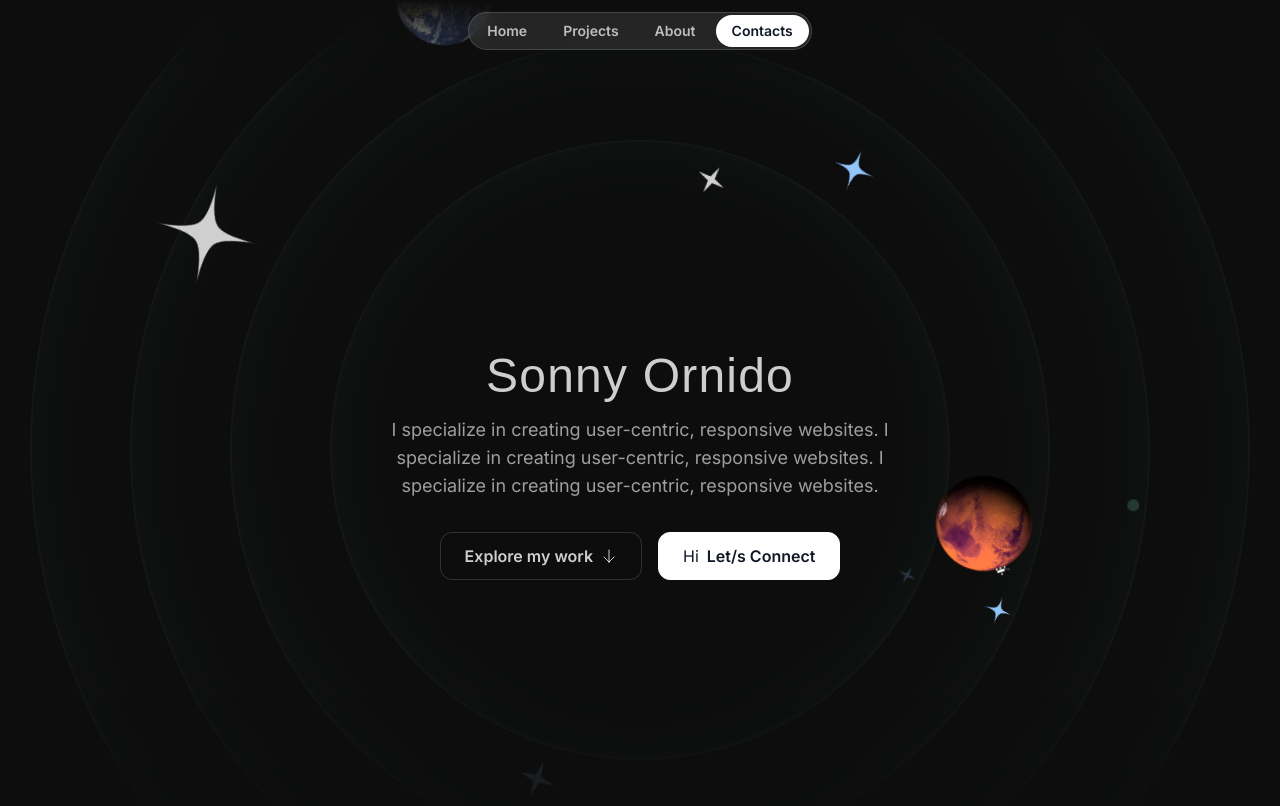
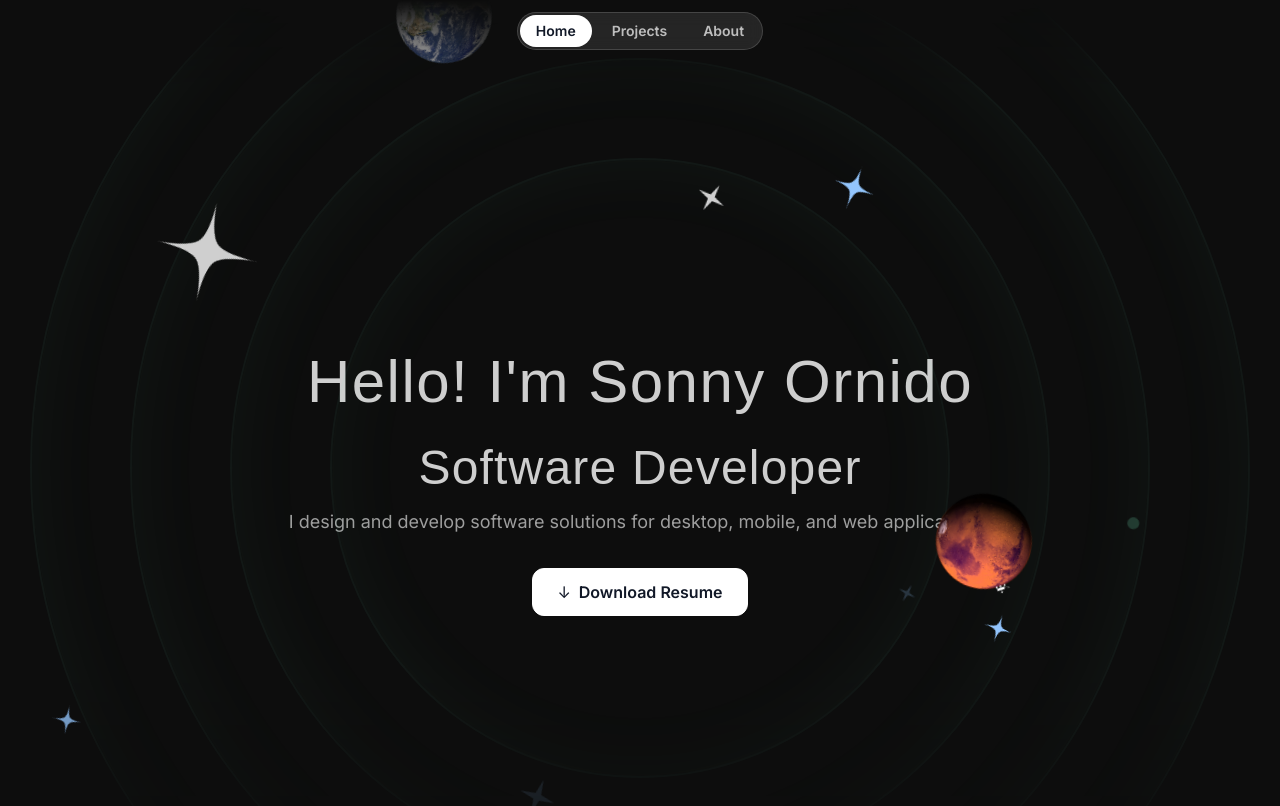
Before and after one commit to ornido77/portfolio2025, a Next.js app: page / in a window 1280 px wide. Shown: the top 806 px of the page. Built offline with nearby package versions, Linux system fonts and the light colour scheme; a web font is replaced by a local one.

Commit message:
Navigation

```diff
--- a/src/app/globals.css
+++ b/src/app/globals.css
@@ -18,3 +18,7 @@
         @apply lg:max-w-5xl;
     }
 }
+
+html {
+    scroll-behavior: smooth;
+}
--- a/src/app/page.tsx
+++ b/src/app/page.tsx
@@ -2,16 +2,22 @@ import { AboutSection } from "@/sections/About";
 import { ContactSection } from "@/sections/Contact";
 import { Footer } from "@/sections/Footer";
 import { Header } from "@/sections/Header";
-import { HeroSection } from "@/sections/Hero";
+import { HomeSection } from "@/sections/Home";
 import { ProjectsSection } from "@/sections/Projects";
 
 export default function Home() {
   return (
     <div>
       <Header />
-      <HeroSection />
-      <ProjectsSection />
-      <AboutSection />
+      <section id="home">
+        <HomeSection />
+      </section>
+      <section id="projects">
+        <ProjectsSection />
+      </section>
+      <section id="about">
+        <AboutSection />
+      </section>
       <ContactSection />
       <Footer />
     </div>
--- a/src/components/Card.tsx
+++ b/src/components/Card.tsx
@@ -1,16 +1,18 @@
-import { PropsWithChildren } from "react";
+import { ComponentPropsWithoutRef, PropsWithChildren } from "react";
 import { twMerge } from "tailwind-merge";
 
 export const Card = ({
   className,
   children,
-}: PropsWithChildren<{ className?: string }>) => {
+  ...other
+}: ComponentPropsWithoutRef<"div">) => {
   return (
     <div
       className={twMerge(
         "bg-gray-800 rounded-3xl relative z-0 overflow-hidden after:z-10 after:content-[''] after:absolute after:inset-0 after:outline-2 after:outline after:-outline-offset-2 after:rounded-3xl after:outline-white/20 after:pointer-events-none p-6",
         className
       )}
+      {...other}
     >
       {children}
     </div>
--- a/src/components/HeroOrbit.tsx
+++ b/src/components/HomeOrbit.tsx
@@ -1,7 +1,7 @@
 import { PropsWithChildren } from "react";
 import { twMerge } from "tailwind-merge";
 
-export const HeroOrbit = ({
+export const HomeOrbit = ({
   children,
   size,
   rotation,
--- a/src/sections/Header.tsx
+++ b/src/sections/Header.tsx
@@ -1,19 +1,56 @@
+"use client";
+
+import { useEffect, useState } from "react";
+import Link from "next/link";
+
 export const Header = () => {
+  const [activeSection, setActiveSection] = useState("home");
+
+  useEffect(() => {
+    const sections = document.querySelectorAll("section[id]");
+
+    const observer = new IntersectionObserver(
+      (entries) => {
+        entries.forEach((entry) => {
+          if (entry.isIntersecting) {
+            setActiveSection(entry.target.id);
+          }
+        });
+      },
+      { threshold: 0.5 }
+    );
+
+    sections.forEach((section) => observer.observe(section));
+
+    return () => sections.forEach((section) => observer.unobserve(section));
+  }, []);
+
+  const handleNavClick = (e: React.MouseEvent, sectionId: string) => {
+    e.preventDefault();
+    const section = document.getElementById(sectionId);
+    if (section) {
+      window.scrollTo({
+        top: section.offsetTop - 50, // Adjust for fixed navbar
+        behavior: "smooth",
+      });
+    }
+  };
+
   return (
     <div className="flex justify-center items-center fixed top-3 w-full z-10">
       <nav className="flex gap-1 p-0.5 border border-white/15 rounded-full bg-white/10 backdrop-blur">
-        <a href="#" className="nav-item">
-          Home
-        </a>
-        <a href="#" className="nav-item">
-          Projects
-        </a>
-        <a href="#" className="nav-item">
-          About
-        </a>
-        <a href="#" className="nav-item bg-white text-gray-900 hover:bg-white/70 hover:text-gray-900">
-          Contacts
-        </a>
+        {["home", "projects", "about"].map((section) => (
+          <a
+            key={section}
+            href={`#${section}`}
+            onClick={(e) => handleNavClick(e, section)}
+            className={`nav-item ${
+              activeSection === section ? "bg-white text-gray-900" : ""
+            }`}
+          >
+            {section.charAt(0).toUpperCase() + section.slice(1)}
+          </a>
+        ))}
       </nav>
     </div>
   );
--- a/src/sections/Hero.tsx
+++ b/src/sections/Home.tsx
@@ -6,9 +6,9 @@ import jupiterImage from "@/assets/images/jupiter.png";
 import StarIcon from "@/assets/icons/star.svg";
 import SparkleIcon from "@/assets/icons/sparkle.svg";
 import Image from "next/image";
-import { HeroOrbit } from "@/components/HeroOrbit";
+import { HomeOrbit } from "@/components/HomeOrbit";
 
-export const HeroSection = () => {
+export const HomeSection = () => {
   return (
     <div className="py-60 md:py-80 relative z-0 overflow-x-clip">
       <div className="absolute inset-0 [mask-image:linear-gradient(to_bottom,transparent,black_10%,black_70%,transparent)]">
@@ -16,56 +16,60 @@ export const HeroSection = () => {
         <div className="size-[820px] hero-ring"></div>
         <div className="size-[1020px] hero-ring"></div>
         <div className="size-[1220px] hero-ring"></div>
-        <HeroOrbit size={430} rotation={-15} shouldOrbit spinDuration="30s">
+        <HomeOrbit size={430} rotation={-15} shouldOrbit spinDuration="30s">
           <SparkleIcon className="size-8 text-blue-300/200" />
-        </HeroOrbit>
-        <HeroOrbit size={440} rotation={90} shouldOrbit spinDuration="32s">
+        </HomeOrbit>
+        <HomeOrbit size={440} rotation={90} shouldOrbit spinDuration="32s">
           <SparkleIcon className="size-5 text-blue-300/20" />
-        </HeroOrbit>
-        <HeroOrbit size={530} rotation={180} shouldOrbit spinDuration="36s">
+        </HomeOrbit>
+        <HomeOrbit size={530} rotation={180} shouldOrbit spinDuration="36s">
           <SparkleIcon className="size-10 text-blue-300/20" />
-        </HeroOrbit>
-        <HeroOrbit size={550} rotation={20} shouldOrbit spinDuration="36s">
+        </HomeOrbit>
+        <HomeOrbit size={550} rotation={20} shouldOrbit spinDuration="36s">
           <StarIcon className="size-12 text-blue-300" />
-        </HeroOrbit>
-        <HeroOrbit size={590} rotation={100} shouldOrbit spinDuration="38s">
+        </HomeOrbit>
+        <HomeOrbit size={590} rotation={100} shouldOrbit spinDuration="38s">
           <StarIcon className="size-8 text-blue-300" />
-        </HeroOrbit>
-        <HeroOrbit size={600} rotation={88} shouldOrbit spinDuration="38s">
+        </HomeOrbit>
+        <HomeOrbit size={600} rotation={88} shouldOrbit spinDuration="38s">
           <Image src={marsImage} alt="Coder" className="size-[100px]" />
-        </HeroOrbit>
-        <HeroOrbit size={720} rotation={85} shouldOrbit spinDuration="40s">
+        </HomeOrbit>
+        <HomeOrbit size={720} rotation={85} shouldOrbit spinDuration="40s">
           <div className="size-3 rounded-full bg-emerald-300/20" />
-        </HeroOrbit>
-        <HeroOrbit size={800} rotation={-32} shouldOrbit spinDuration="42s">
+        </HomeOrbit>
+        <HomeOrbit size={800} rotation={-32} shouldOrbit spinDuration="42s">
           <Image src={earthImage} alt="Coder" className="size-[100px]" />
-        </HeroOrbit>
-        <HeroOrbit size={800} rotation={-72} shouldOrbit spinDuration="42s">
+        </HomeOrbit>
+        <HomeOrbit size={800} rotation={-72} shouldOrbit spinDuration="42s">
           <StarIcon className="size-28 text-white-300" />
-        </HeroOrbit>
-        <HeroOrbit size={1000} rotation={172} shouldOrbit spinDuration="48s">
+        </HomeOrbit>
+        <HomeOrbit size={900} rotation={200} shouldOrbit spinDuration="44s">
+          <StarIcon className="size-8 text-blue-300" />
+        </HomeOrbit>
+        <HomeOrbit size={920} rotation={240} shouldOrbit spinDuration="44s">
+          <StarIcon className="size-8 text-blue-300" />
+        </HomeOrbit>
+        <HomeOrbit size={1000} rotation={172} shouldOrbit spinDuration="44s">
           <Image src={jupiterImage} alt="Coder" className="size-[140px]" />
-        </HeroOrbit>
+        </HomeOrbit>
       </div>
       <div className="container">
-        <div className="max-w-lg mx-auto">
+        <div className="max-w-5xl mx-auto">
+          <h1 className="font-serif text-6xl text-center mt-8 tracking-wide">
+            Hello! I'm Sonny Ornido
+          </h1>
           <h1 className="font-serif text-5xl text-center mt-8 tracking-wide">
-            Sonny Ornido
+            Software Developer
           </h1>
           <p className="mt-4 text-center text-white/60 md:text-lg">
-            I specialize in creating user-centric, responsive websites. I
-            specialize in creating user-centric, responsive websites. I
-            specialize in creating user-centric, responsive websites.
+            I design and develop software solutions for desktop, mobile, and web
+            applications.
           </p>
         </div>
-        <div className="flex flex-col md:flex-row justify-center items-center mt-8 gap-4">
-          <button className="inline-flex items-center gap-2 border border-white/15 px-6 h-12 rounded-xl">
-            <span className="font-semibold">Explore my work</span>
-            <ArrowDown className="size-4" />
-          </button>
+        <div className="flex justify-center items-center mt-8 gap-4">
           <button className="inline-flex items-center gap-2 border border-white bg-white text-gray-900 h-12 px-6 rounded-xl">
-            <span>Hi</span>
-            <span className="font-semibold">Let/s Connect</span>
+            <span>↓</span>
+            <span className="font-semibold">Download Resume</span>
           </button>
         </div>
       </div>
--- a/src/sections/Projects.tsx
+++ b/src/sections/Projects.tsx
@@ -15,7 +15,7 @@ const portfolioProjects = [
       { title: "Developed the app for mobile and web." },
       {
         title:
-          "Integrated a Unified Business Suite with CRM and POS functionalities.",
+          "Integrated a Unified Business Suite with Inventory, CRM, Customer Service and POS functionalities.",
       },
       { title: "Streamlined and automated employee workflows." },
     ],
@@ -63,14 +63,17 @@ const portfolioProjects = [
 export const ProjectsSection = () => {
   return (
     <section className="pb-16 lg:py-24">
-      <div className="container">
-        <SectionHeader title="Projects" />
+      <div className="container ">
+        <div className="sticky top-16">
+          <SectionHeader title="Projects" />
+        </div>
 
         <div className="mt-10 md:mt-20 flex flex-col gap-20">
-          {portfolioProjects.map((project) => (
+          {portfolioProjects.map((project, index) => (
             <Card
               key={project.title}
-              className="pt-8 px-8 pb-0 md:pt-12 md:px-10 lg:pt-16 lg:px-20"
+              className="pt-8 px-8 pb-0 md:pt-12 md:px-10 lg:pt-16 lg:px-20 sticky"
+              style={{ top: `calc(124px + ${index * 40}px)` }}
             >
               <div className="lg:grid lg:grid-cols-2 lg:gap-16">
                 <div className="lg:pb-16">
```
